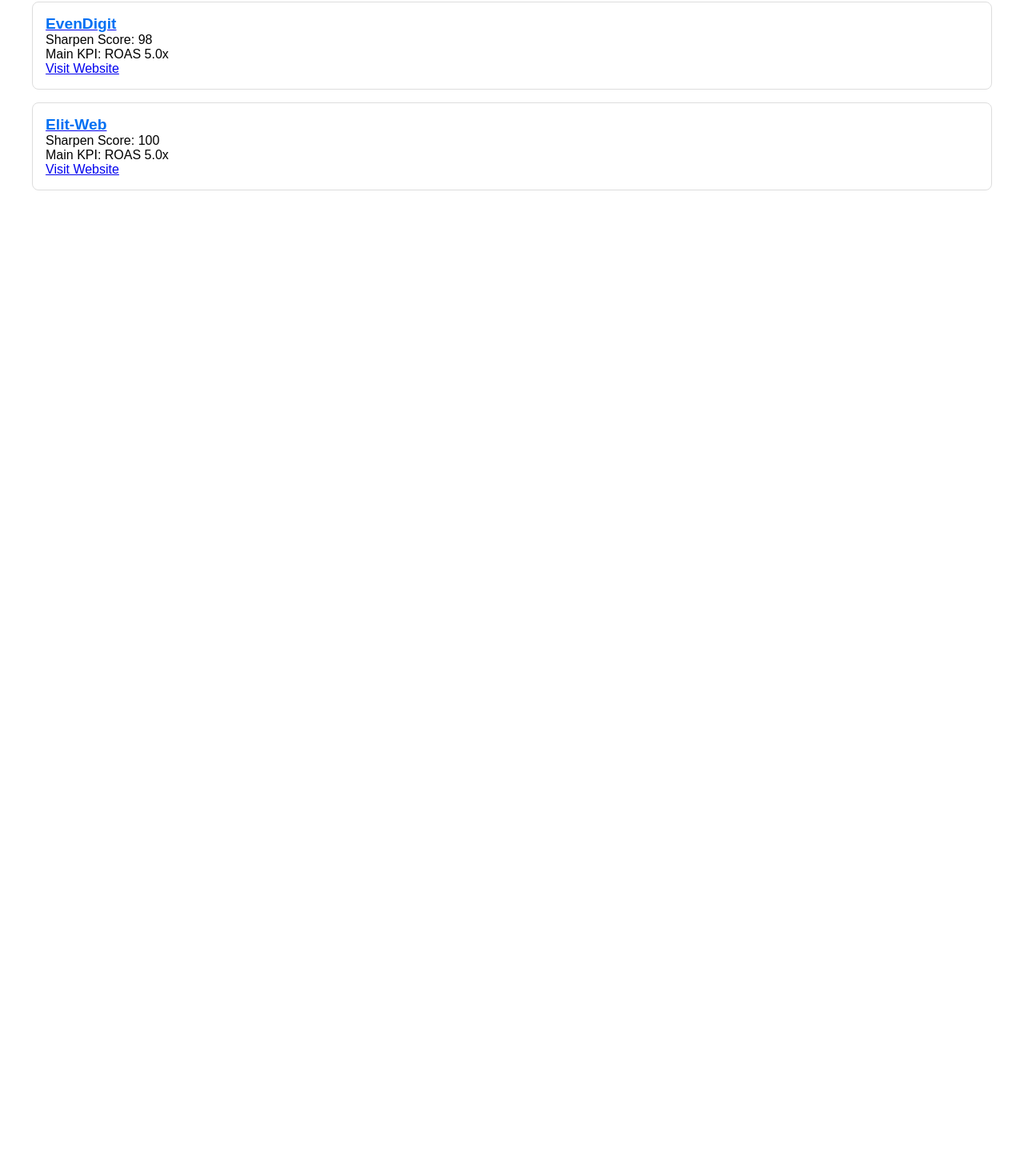
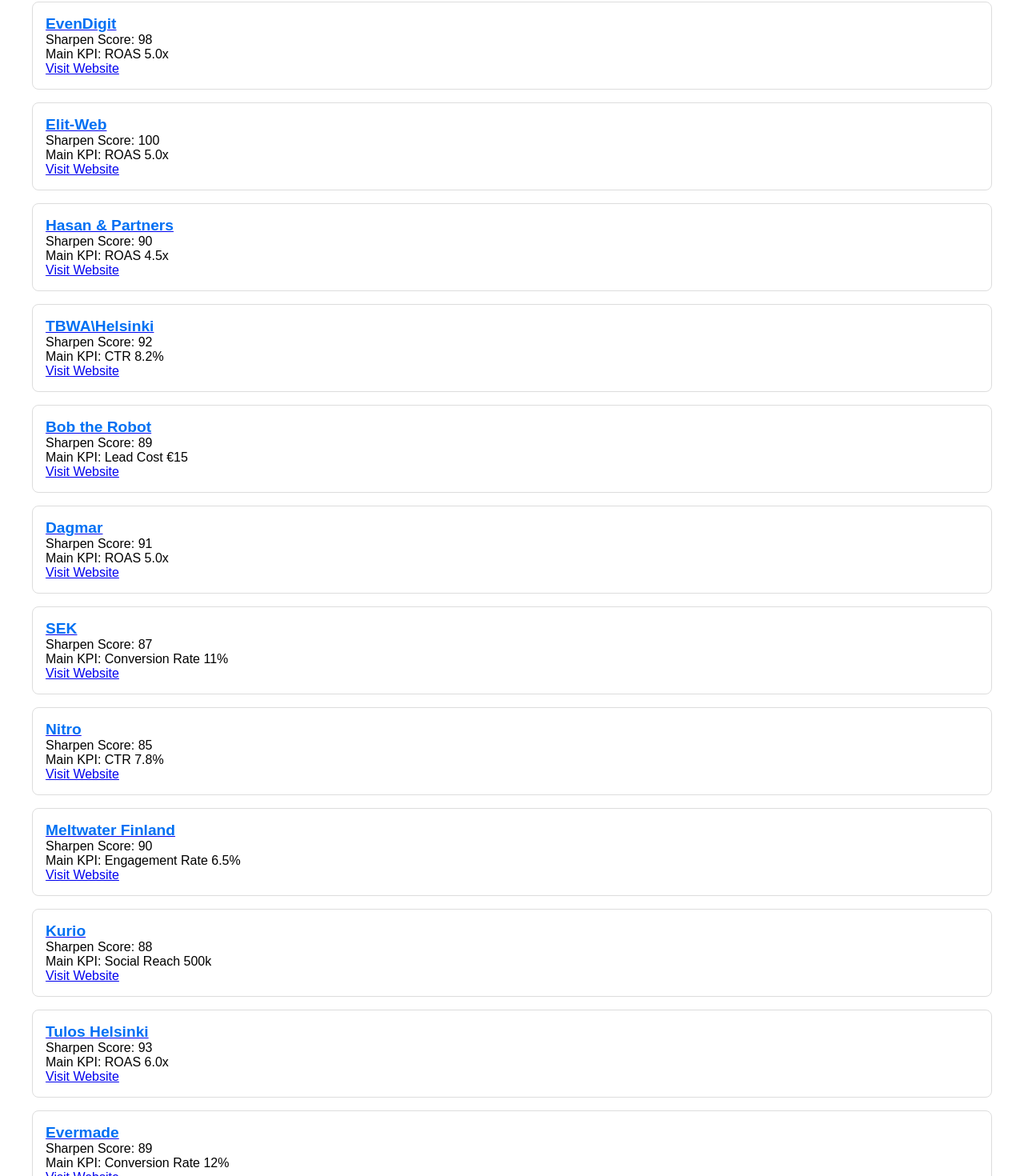
Before and after one commit to J2PIn/sharpen-mvp, a Next.js app: page /agencies in a window 1280 px wide. Shown: the part 2388-3858 px from the top of the page at 80% size. Before the commit the page ends 2682 px from the top, so only its background shows below. Built offline with nearby package versions, Linux system fonts and the light colour scheme.

Commit message:
Add Finnish and International agencies to Index

```diff
--- a/pages/agencies.tsx
+++ b/pages/agencies.tsx
@@ -1,6 +1,6 @@
 import Link from 'next/link';
 
-// 👇 Real Agencies data here
+// --- International agencies ---
 const realAgencies = [
   { id: 1, name: "WebFX", sharpenScore: 98, mainKPI: "ROAS 5.0x", website: "https://clutch.co/profile/webfx" },
   { id: 2, name: "Disruptive Advertising", sharpenScore: 96, mainKPI: "ROAS 5.0x", website: "https://clutch.co/profile/disruptive-advertising" },
@@ -24,13 +24,26 @@
   { id: 20, name: "Elit-Web", sharpenScore: 100, mainKPI: "ROAS 5.0x", website: "https://clutch.co/profile/elit-web" },
 ];
 
+// --- Finnish agencies ---
+const finnishAgencies = [
+  { id: 21, name: "Hasan & Partners", sharpenScore: 90, mainKPI: "ROAS 4.5x", website: "https://hasanpartners.fi" },
+  { id: 22, name: "TBWA\\Helsinki", sharpenScore: 92, mainKPI: "CTR 8.2%", website: "https://tbwa.fi" },
+  { id: 23, name: "Bob the Robot", sharpenScore: 89, mainKPI: "Lead Cost €15", website: "https://bobtherobot.fi" },
+  { id: 24, name: "Dagmar", sharpenScore: 91, mainKPI: "ROAS 5.0x", website: "https://dagmar.fi" },
+  { id: 25, name: "SEK", sharpenScore: 87, mainKPI: "Conversion Rate 11%", website: "https://sek.fi" },
+  { id: 26, name: "Nitro", sharpenScore: 85, mainKPI: "CTR 7.8%", website: "https://nitro.fi" },
+  { id: 27, name: "Meltwater Finland", sharpenScore: 90, mainKPI: "Engagement Rate 6.5%", website: "https://www.meltwater.com/fi" },
+  { id: 28, name: "Kurio", sharpenScore: 88, mainKPI: "Social Reach 500k", website: "https://kurio.fi" },
+  { id: 29, name: "Tulos Helsinki", sharpenScore: 93, mainKPI: "ROAS 6.0x", website: "https://tulos.fi" },
+  { id: 30, name: "Evermade", sharpenScore: 89, mainKPI: "Conversion Rate 12%", website: "https://evermade.fi" },
+];
 
 export default function AgencyIndex() {
   return (
     <div style={{ padding: '2rem', fontFamily: 'sans-serif' }}>
       <h1 style={{ fontSize: '2rem', marginBottom: '1.5rem' }}>Agency Index</h1>
       <ul style={{ listStyle: 'none', padding: 0 }}>
-        {realAgencies.map((agency) => (
+        {realAgencies.concat(finnishAgencies).map((agency) => (
           <li key={agency.id} style={{ marginBottom: '1rem', padding: '1rem', border: '1px solid #ddd', borderRadius: '8px' }}>
             <Link href={`/agency/${agency.id}`}>
               <a style={{ fontSize: '1.2rem', fontWeight: 'bold', color: '#0070f3', textDecoration: 'none' }}>
```
